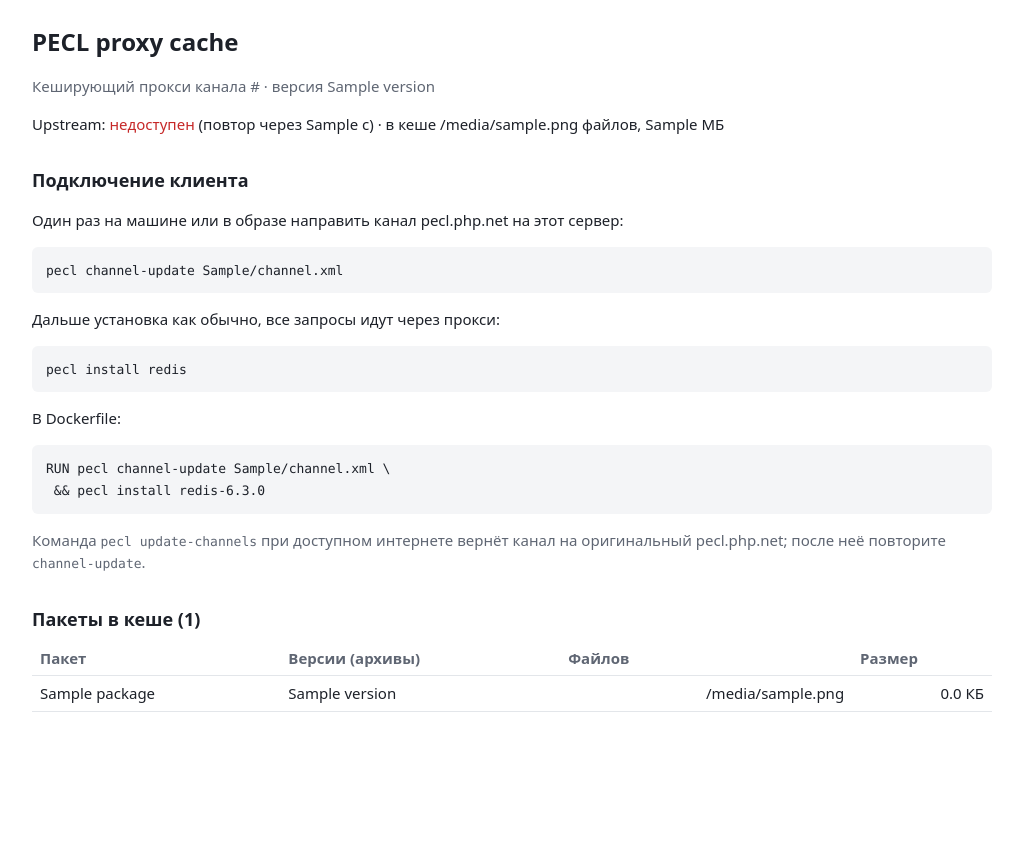
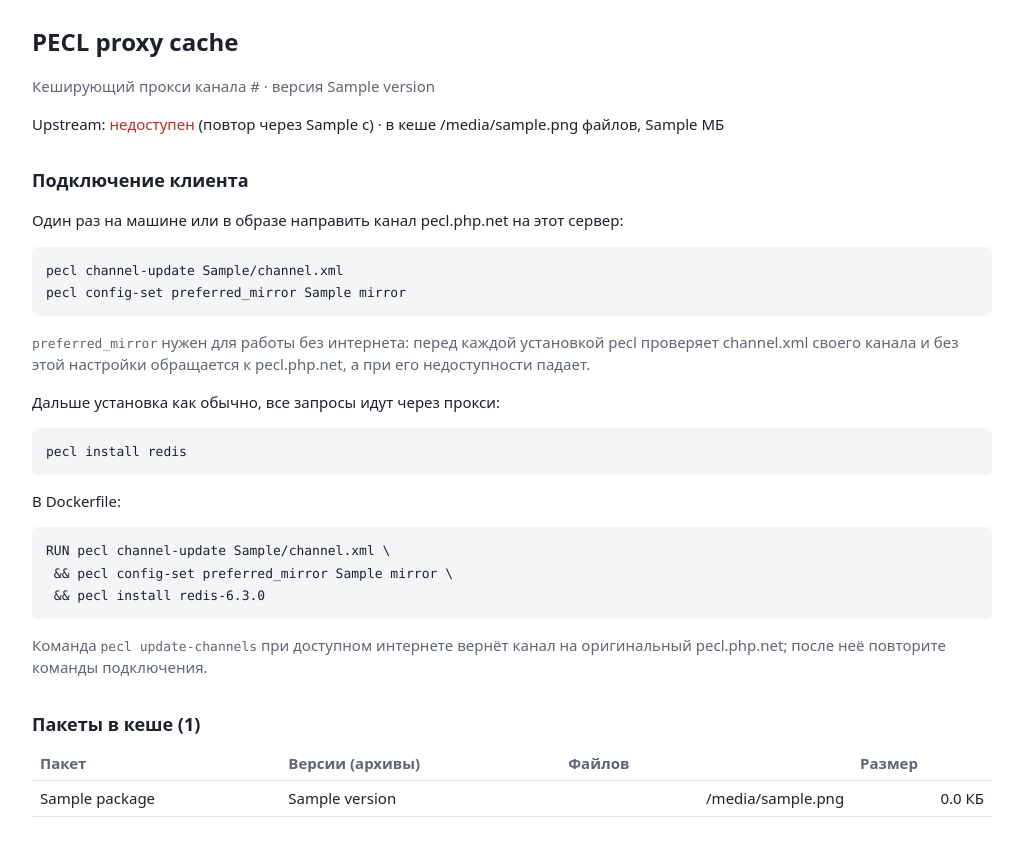
Before and after one commit to cyber01/pecl-proxy, a Python web app: template src/pecl_proxy/templates/index.html in a window 1280 px wide. Shown: the whole page, without its empty margins (128-1151 px from the left). Before the commit the page ends 712 px from the top, so only its background shows below. Run offline with Jinja, Linux system fonts and the light colour scheme; the template is opened without the code that fills it: most values are stand-ins (such as "Sample title", 1, 10 or a date in 2020).

Commit message:
PUBLIC_URL and url replace in channel info

```diff
--- a/pyproject.toml
+++ b/pyproject.toml
@@ -32,6 +32,7 @@ packages = ["src/pecl_proxy"]
 
 [tool.pytest.ini_options]
 testpaths = ["tests"]
+addopts = "-m 'not e2e'"
 asyncio_mode = "auto"
 asyncio_default_fixture_loop_scope = "function"
 markers = [
--- a/src/pecl_proxy/routes/index.py
+++ b/src/pecl_proxy/routes/index.py
@@ -9,6 +9,7 @@ from fastapi.responses import HTMLResponse
 from jinja2 import Environment, FileSystemLoader, select_autoescape
 
 from .. import __version__
+from ..rewrite import mirror_host
 
 _templates = Environment(
     loader=FileSystemLoader(Path(__file__).parent.parent / "templates"),
@@ -25,6 +26,7 @@ async def index(request: Request) -> HTMLResponse:
     html = _templates.get_template("index.html").render(
         version=__version__,
         public_base=request.state.public_base,
+        mirror=mirror_host(request.state.public_base),
         upstream=service.upstream.status(),
         packages=list(service.store.packages().values()),
         files=files,
--- a/src/pecl_proxy/templates/index.html
+++ b/src/pecl_proxy/templates/index.html
@@ -42,14 +42,26 @@
 
   <h2>Подключение клиента</h2>
   <p>Один раз на машине или в образе направить канал pecl.php.net на этот сервер:</p>
+  {% if mirror %}
+  <pre><code>pecl channel-update {{ public_base }}/channel.xml
+pecl config-set preferred_mirror {{ mirror }}</code></pre>
+  <p class="muted"><code>preferred_mirror</code> нужен для работы без интернета: перед каждой
+    установкой pecl проверяет channel.xml своего канала и без этой настройки обращается
+    к pecl.php.net, а при его недоступности падает.</p>
+  {% else %}
   <pre><code>pecl channel-update {{ public_base }}/channel.xml</code></pre>
+  <p class="bad">Сервис опубликован не на порту 80/443, поэтому его нельзя указать как
+    <code>preferred_mirror</code>: без доступа к pecl.php.net команда <code>pecl install</code>
+    упадёт на проверке channel.xml. Опубликуйте сервис на 80/443 (например, за nginx).</p>
+  {% endif %}
   <p>Дальше установка как обычно, все запросы идут через прокси:</p>
   <pre><code>pecl install redis</code></pre>
   <p>В Dockerfile:</p>
   <pre><code>RUN pecl channel-update {{ public_base }}/channel.xml \
- &amp;&amp; pecl install redis-6.3.0</code></pre>
+{% if mirror %} &amp;&amp; pecl config-set preferred_mirror {{ mirror }} \
+{% endif %} &amp;&amp; pecl install redis-6.3.0</code></pre>
   <p class="muted">Команда <code>pecl update-channels</code> при доступном интернете вернёт канал
-    на оригинальный pecl.php.net; после неё повторите <code>channel-update</code>.</p>
+    на оригинальный pecl.php.net; после неё повторите команды подключения.</p>
 
   <h2>Пакеты в кеше ({{ packages|length }})</h2>
   {% if packages %}
```
Also changed, not shown: src/pecl_proxy/app.py (+16 -0 lines), src/pecl_proxy/rewrite.py (+34 -1 lines).
